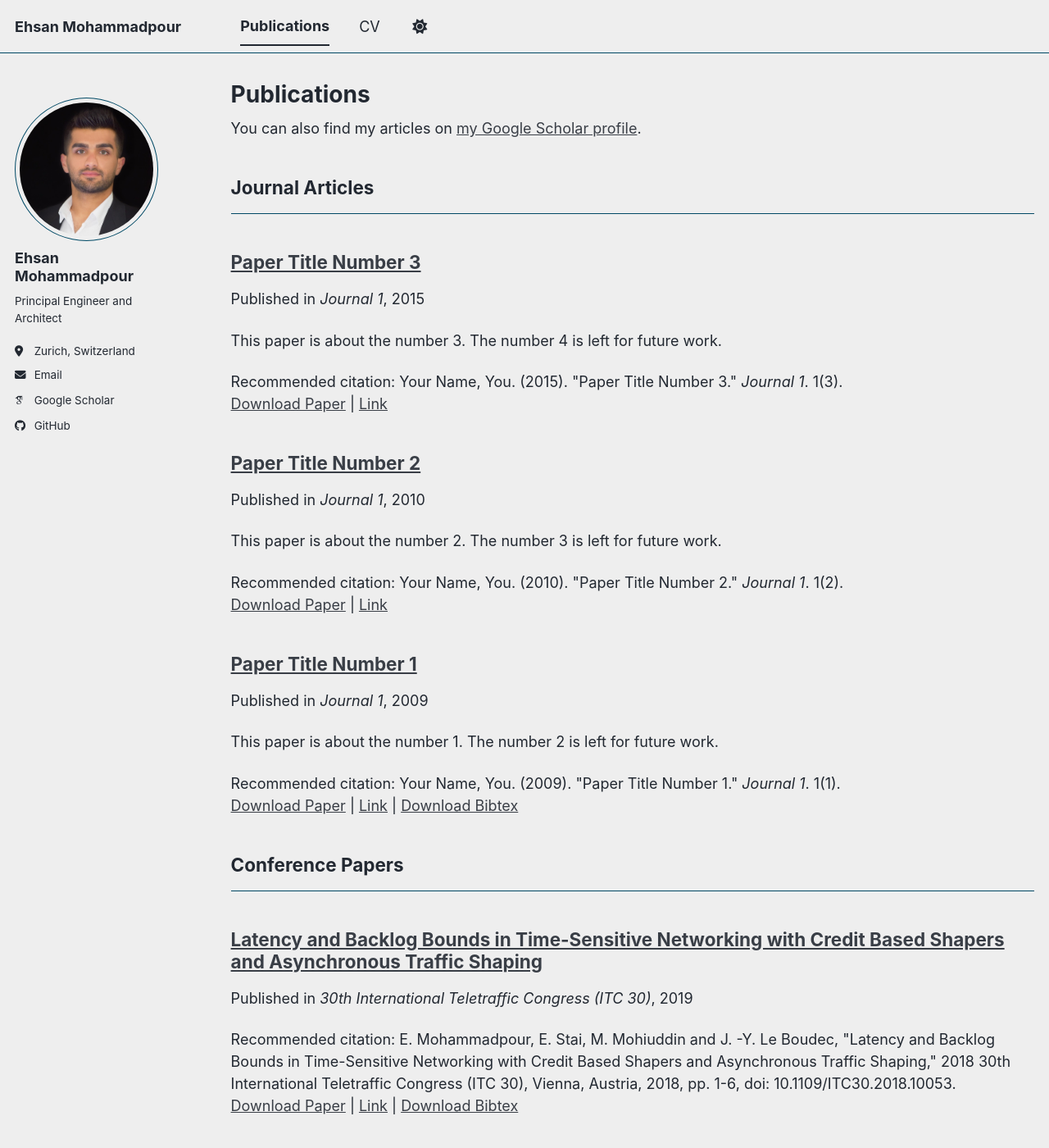
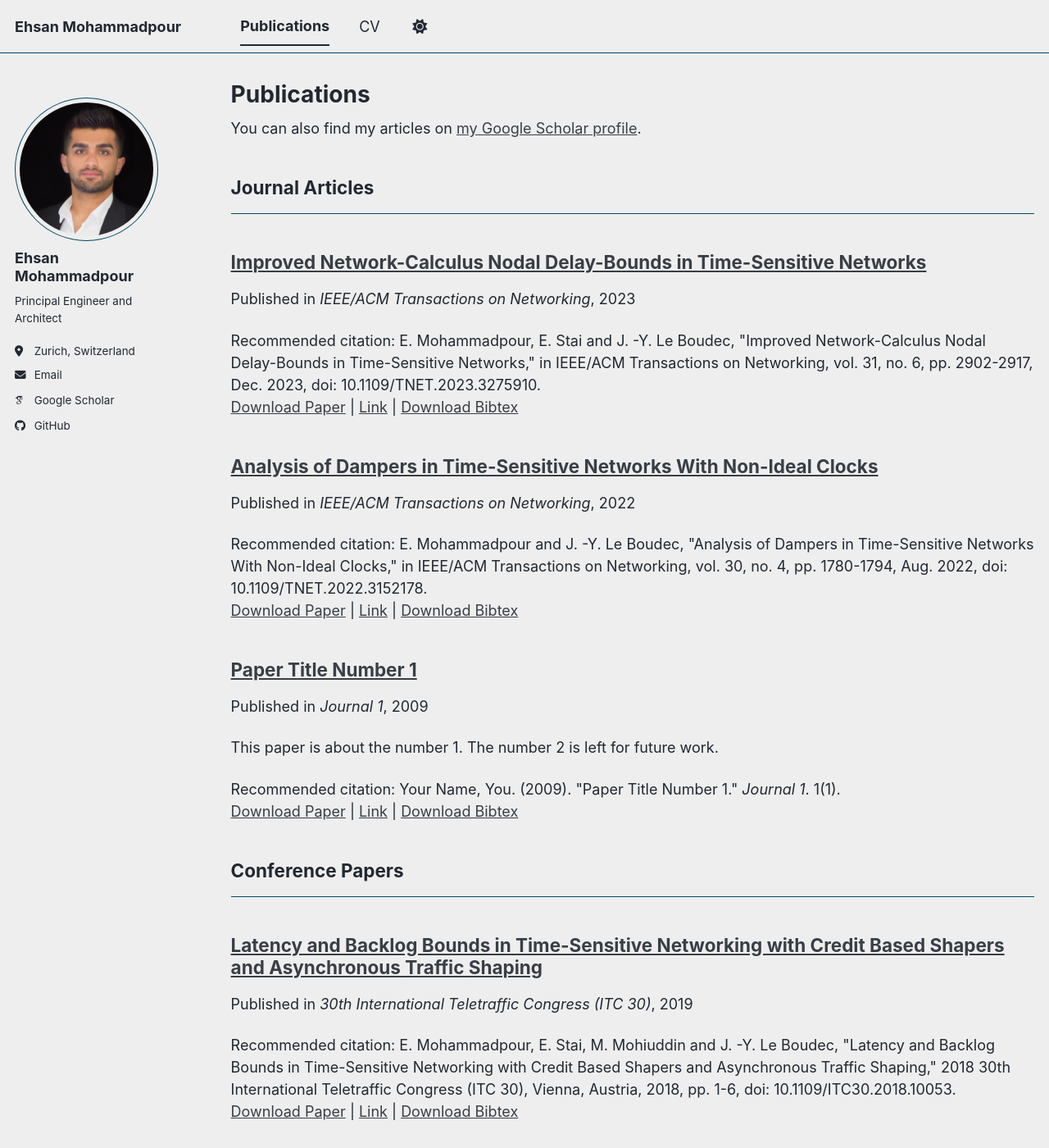
Before and after one commit to ehsanmpd/ehsanmpd.github.io, a Jekyll site: the page built from _pages/publications.html, in a window 1280 px wide and 1400 px high. Shown: the whole window at 82% size. Built offline with Jekyll 4.4.1, drawn with Linux system fonts in a browser that asks for light colours; some web fonts are replaced; a script bundle is joined from its source files by our own code; library files that are not in the unit come from our copies.

Commit message:
journals added

```diff
--- a/_publications/2010-10-01-paper-title-number-2.md
+++ /dev/null
@@ -1,14 +0,0 @@
----
-title: "Paper Title Number 2"
-collection: publications
-category: manuscripts
-permalink: /publication/2010-10-01-paper-title-number-2
-excerpt: 'This paper is about the number 2. The number 3 is left for future work.'
-date: 2010-10-01
-venue: 'Journal 1'
-slidesurl: 'https://academicpages.github.io/files/slides2.pdf'
-paperurl: 'https://academicpages.github.io/files/paper2.pdf'
-citation: 'Your Name, You. (2010). &quot;Paper Title Number 2.&quot; <i>Journal 1</i>. 1(2).'
----
-
-The contents above will be part of a list of publications, if the user clicks the link for the publication than the contents of section will be rendered as a full page, allowing you to provide more information about the paper for the reader. When publications are displayed as a single page, the contents of the above "citation" field will automatically be included below this section in a smaller font.
--- a/_publications/2015-10-01-paper-title-number-3.md
+++ /dev/null
@@ -1,14 +0,0 @@
----
-title: "Paper Title Number 3"
-collection: publications
-category: manuscripts
-permalink: /publication/2015-10-01-paper-title-number-3
-excerpt: 'This paper is about the number 3. The number 4 is left for future work.'
-date: 2015-10-01
-venue: 'Journal 1'
-slidesurl: 'https://academicpages.github.io/files/slides3.pdf'
-paperurl: 'https://academicpages.github.io/files/paper3.pdf'
-citation: 'Your Name, You. (2015). &quot;Paper Title Number 3.&quot; <i>Journal 1</i>. 1(3).'
----
-
-The contents above will be part of a list of publications, if the user clicks the link for the publication than the contents of section will be rendered as a full page, allowing you to provide more information about the paper for the reader. When publications are displayed as a single page, the contents of the above "citation" field will automatically be included below this section in a smaller font.
--- /dev/null
+++ b/_publications/2022-03-01-damper.md
@@ -0,0 +1,15 @@
+---
+title: "Analysis of Dampers in Time-Sensitive Networks With Non-Ideal Clocks"
+collection: publications
+category: manuscripts
+permalink: /publication/2022-03-01-damper
+excerpt: ''
+date: 2022-03-01
+venue: ' IEEE/ACM Transactions on Networking'
+slidesurl: 'https://ieeexplore.ieee.org/abstract/document/9723445'
+bibtexurl: 'https://ehsanmpd.github.io/files/damper.bib'
+paperurl: 'https://arxiv.org/pdf/2109.02757'
+citation: 'E. Mohammadpour and J. -Y. Le Boudec, "Analysis of Dampers in Time-Sensitive Networks With Non-Ideal Clocks," in IEEE/ACM Transactions on Networking, vol. 30, no. 4, pp. 1780-1794, Aug. 2022, doi: 10.1109/TNET.2022.3152178.'
+---
+
+Dampers are devices that reduce delay jitter in the context of time-sensitive networks, by delaying packets for the amount written in packet headers. Jitter reduction is required by some real-time applications; beyond this, dampers have the potential to solve the burstiness cascade problem of deterministic networks in a scalable way, as they can be stateless. Dampers exist in several variants: some apply only to earliest-deadline-first schedulers, whereas others can be associated with any packet schedulers; some enforce FIFO ordering whereas some others do not. Existing analyses of dampers are specific to some implementations and some network configurations; also, they assume ideal, non-realistic clocks. In this paper, we provide a taxonomy of all existing dampers in general network settings and analyze their timing properties in presence of non-ideal clocks. In particular, we give formulas for computing residual jitter bounds of networks with dampers of any kind. We show that non-FIFO dampers may cause reordering due to clock non-idealities and that the combination of FIFO dampers with non-FIFO network elements may very negatively affect the performance bounds. Our results can be used to analyze timing properties and burstiness increase in any time-sensitive network, as we illustrate on an industrial case-study.
--- /dev/null
+++ b/_publications/2023-06-05-improved-bounds-ton.md
@@ -0,0 +1,15 @@
+---
+title: "Improved Network-Calculus Nodal Delay-Bounds in Time-Sensitive Networks"
+collection: publications
+category: manuscripts
+permalink: /publication/2023-06-05-improved-bounds-ton
+excerpt: ''
+date: 2023-06-05
+venue: 'IEEE/ACM Transactions on Networking'
+slidesurl: 'https://academicpages.github.io/files/slides2.pdf'
+paperurl: 'https://arxiv.org/pdf/2204.10906'
+bibtexurl: 'https://ehsanmpd.github.io/files/improved-bounds-ton.bib'
+citation: 'E. Mohammadpour, E. Stai and J. -Y. Le Boudec, "Improved Network-Calculus Nodal Delay-Bounds in Time-Sensitive Networks," in IEEE/ACM Transactions on Networking, vol. 31, no. 6, pp. 2902-2917, Dec. 2023, doi: 10.1109/TNET.2023.3275910.'
+---
+
+In time-sensitive networks, bounds on worst-case delays are typically obtained by using network calculus and assuming that flows are constrained by bit-level arrival curves. However, in IEEE TSN or IETF DetNet, source flows are constrained on the number of packets rather than bits. A common approach to obtain a delay bound is to derive a bit-level arrival curve from a packet-level arrival curve. However, such a method is not tight: we show that better bounds can be obtained by directly exploiting the arrival curves expressed at the packet level. Our analysis method also obtains better bounds when flows are constrained with g-regulation, such as the recently proposed Length-Rate Quotient rule. It can also be used to generalize some recently proposed network-calculus delay-bounds for a service curve element with known transmission rate.
--- /dev/null
+++ b/files/damper.bib
@@ -0,0 +1,11 @@
+@ARTICLE{9723445,
+  author={Mohammadpour, Ehsan and Le Boudec, Jean-Yves},
+  journal={IEEE/ACM Transactions on Networking},
+  title={Analysis of Dampers in Time-Sensitive Networks With Non-Ideal Clocks},
+  year={2022},
+  volume={30},
+  number={4},
+  pages={1780-1794},
+  keywords={Shock absorbers;Delays;Jitter;Clocks;Queueing analysis;Synchronization;Taxonomy;Damper;jitter;time-sensitive network;burstiness cascade;non-ideal clocks;network calculus},
+  doi={10.1109/TNET.2022.3152178}
+  }
--- /dev/null
+++ b/files/improved-bounds-ton.bib
@@ -0,0 +1,11 @@
+@ARTICLE{10144341,
+  author={Mohammadpour, Ehsan and Stai, Eleni and Le Boudec, Jean-Yves},
+  journal={IEEE/ACM Transactions on Networking},
+  title={Improved Network-Calculus Nodal Delay-Bounds in Time-Sensitive Networks},
+  year={2023},
+  volume={31},
+  number={6},
+  pages={2902-2917},
+  keywords={Delays;Calculus;Regulation;Servers;IEEE transactions;Regulators;Algebra;Time-sensitive networks;delay bound;arrival curve;packet-level constraint;bit-level constraint;network calculus},
+  doi={10.1109/TNET.2023.3275910}
+  }
```
Also changed, not shown: _publications/2016-09-22-rla-enar.md (+1 -0 lines), _publications/2019-09-03-latency-backlog-bounds.md (+1 -1 lines).
